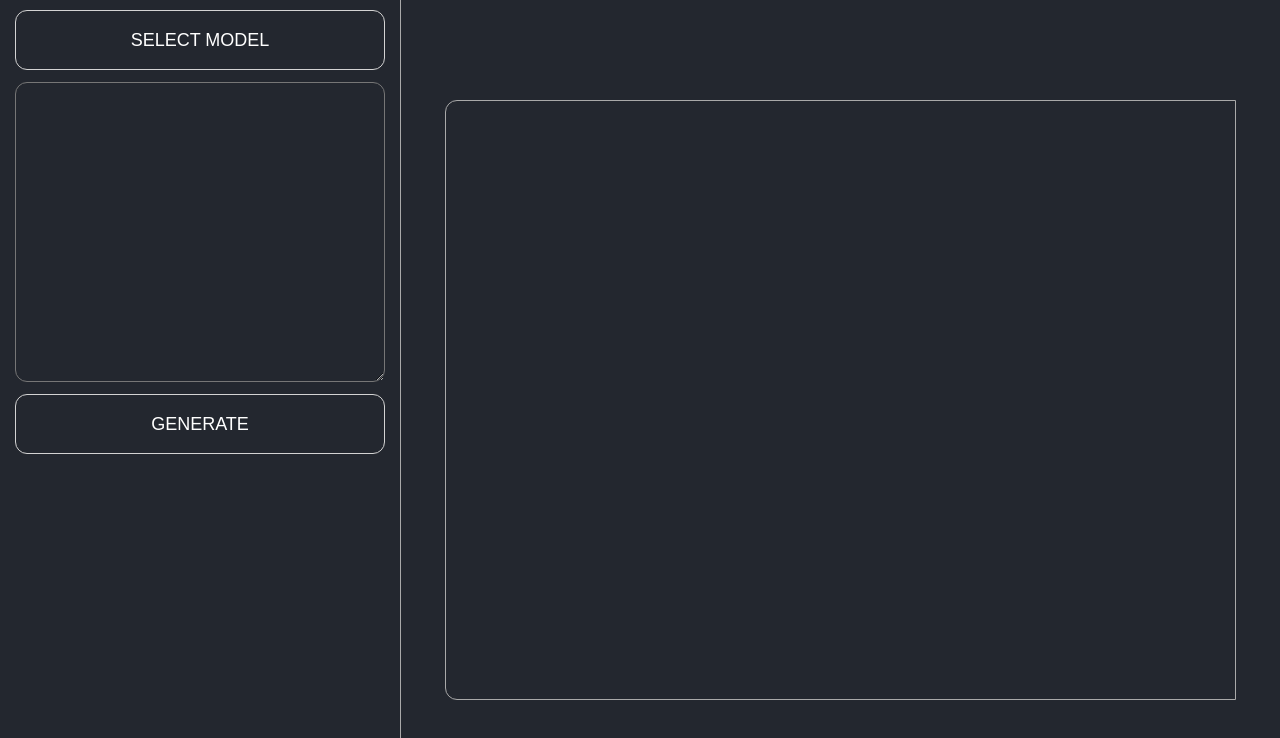
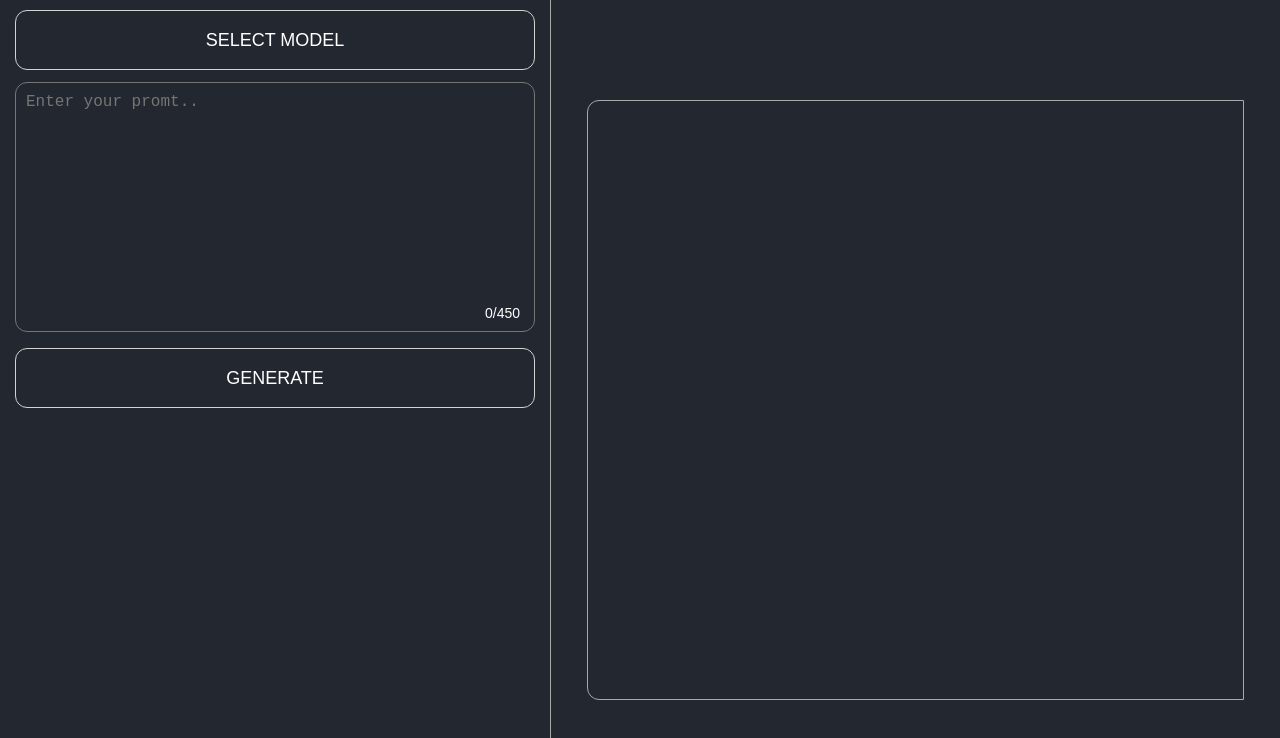
Before and after one commit to kurama0902/kemuri, a Next.js app: page / in a window 1280 px wide. Shown: the top 738 px of the page. Built offline with nearby package versions, Linux system fonts and the light colour scheme.

Commit message:
Added counter to the <textarea>. Added logic for the <textarea> after changing the model

```diff
--- a/src/app/globals.css
+++ b/src/app/globals.css
@@ -33,7 +33,7 @@
 .settingSection {
   display: flex;
   flex-direction: column;
-  max-width: 400px;
+  max-width: 550px;
   width: 100%;
   padding: 10px 15px;
   gap: 12px;
@@ -62,16 +62,30 @@
   background-color: rgba(211, 211, 211, 0.644);
 }
 
+.promptAreaWrap {
+  position: relative;
+}
+
+.characters {
+  position: absolute;
+  right: 15px;
+  bottom: 15px;
+  color: #FFF;
+  font-family: Arial, Helvetica, sans-serif;
+  font-size: 14px;
+}
+
 .promptArea {
   padding: 10px;
   font-size: 16px;
   outline-width: 1px;
   outline-color: yellow;
   border-radius: 12px;
-  resize: vertical;
+  resize: none;
   background-color: transparent;
-  transition: all .3s;
-  min-height: 300px;
+  transition: border .3s;
+  width: 100%;
+  height: 250px;
   color: #FFF;
 }
 
@@ -109,3 +123,10 @@
   border-radius: 8px;
   object-fit: cover;
 }
+
+.blockedBtn {
+  pointer-events: none;
+  cursor: not-allowed;
+  background-color: rgba(255, 0, 0, 0.171);
+  border-color: darkred;
+}
--- a/src/app/modelsModal/modelsModal.tsx
+++ b/src/app/modelsModal/modelsModal.tsx
@@ -3,7 +3,7 @@ import s from './modelsModal.module.css'
 
 export const ModelsModal = ({ changeVisibility, selectModel }: {
     changeVisibility: () => void,
-    selectModel: (modelName: string) => void
+    selectModel: ({modelName, category}: {modelName: string, category: string}) => void
 }) => {
 
     const allModels = useGetAvailableModels();
@@ -28,7 +28,10 @@ export const ModelsModal = ({ changeVisibility, selectModel }: {
                             <div className={s.modelsWrap}>
                                 {models[categoryKey]?.map((model, mIndex) => {
                                     return (
-                                        <button onClick={() => selectModel(model)} className={s.modelBtn} key={mIndex}>{model}</button>
+                                        <button onClick={() => selectModel({
+                                            modelName: model,
+                                            category: categoryKey
+                                        })} className={s.modelBtn} key={mIndex}>{model}</button>
                                     )
                                 })}
                             </div>
--- a/src/app/page.tsx
+++ b/src/app/page.tsx
@@ -10,9 +10,17 @@ import { ModelsModal } from "./modelsModal";
 export default function Home() {
 
   const [modalVisibility, setModalVisibility] = useState<boolean>(false);
-  const [selectedModel, setSelectedModel] = useState<string>('select model');
+  const [selectedModel, setSelectedModel] = useState<{
+    modelName: string,
+    category: string
+  }>({
+    modelName: 'select model',
+    category: ''
+  });
   const promptText = useRef('');
   const [imagesLinks, setImagesLinks] = useState<string[]>([]);
+  const [isBlockedBtn, setIsBlockedBtn] = useState<boolean>(false);
+  const [charactersCount, setCharactersCount] = useState<number>(0)
 
   const changeVisibility = () => {
     setModalVisibility((prev) => {
@@ -21,13 +29,40 @@ export default function Home() {
   }
 
   const changePromptText = (e: ChangeEvent<HTMLTextAreaElement>) => {
-    promptText.current = e.target.value;
-    console.log(promptText);
-
+    if (selectedModel.modelName !== 'select model') {
+      promptText.current = e.target.value;
+      setCharactersCount(promptText.current.length)
+      if (selectedModel.category === 'general_models') {
+        if (promptText.current.length > 150) {
+          if (isBlockedBtn === false) {
+            setIsBlockedBtn((prev) => {
+              return !prev
+            })
+          }
+          console.log(promptText.current.length);
+        } else {
+          if (isBlockedBtn === true) {
+            setIsBlockedBtn((prev) => {
+              return !prev
+            })
+          }
+          console.log(promptText.current.length);
+        }
+      } else {
+        promptText.current = e.target.value;
+      }
+    } else {
+      e.target.value = '';
+    }
   }
 
-  const selectModel = (modelName: string) => {
-    setSelectedModel(modelName);
+  const selectModel = ({ modelName, category }: { modelName: string, category: string }) => {
+    setSelectedModel({ modelName, category });
+    if (category === 'general_models' && promptText.current.length > 150) {
+      setIsBlockedBtn((prev) => {
+        return !prev
+      })
+    }
     setModalVisibility((prev) => {
       return !prev
     })
@@ -35,10 +70,7 @@ export default function Home() {
 
   const generateImage = async () => {
 
-    console.log("prompt", promptText.current);
-    console.log("model", selectedModel)
-
-    if (promptText.current.length > 0 && selectedModel !== 'select model') {
+    if (promptText.current.length > 0 && selectedModel.modelName !== 'select model') {
       const response = await fetch('https://api.kemuri.top/v1/images/generations', {
         method: "POST",
         headers: {
@@ -46,9 +78,10 @@ export default function Home() {
         },
         body: JSON.stringify({
           "prompt": promptText.current,
-          "model": selectedModel
+          "model": selectedModel.modelName
         })
       })
+
 
       const data = await response.json();
       const { urls } = data;
@@ -60,11 +93,12 @@ export default function Home() {
   return (
     <div className="mainPage">
       <section className="settingSection">
-        <button onClick={changeVisibility} className="selectBtn">{selectedModel}</button>
-        <textarea onChange={changePromptText} className="promptArea" name="" id="" >
-
-        </textarea>
-        <button onClick={generateImage} className="generateBtn">generate</button>
+        <button onClick={changeVisibility} className="selectBtn">{selectedModel.modelName}</button>
+        <div className="promptAreaWrap">
+          <textarea placeholder="Enter your promt.." onChange={changePromptText} className="promptArea" maxLength={450} ></textarea>
+          <span className="characters">{charactersCount}/{selectedModel.category === 'general_models' ? '150' : '450'}</span>
+        </div>
+        <button onClick={generateImage} className={`generateBtn ${isBlockedBtn && 'blockedBtn'}`}>generate</button>
       </section>
       <section className="generatedImagesWrap">
         <div className="generatedImages">
```
